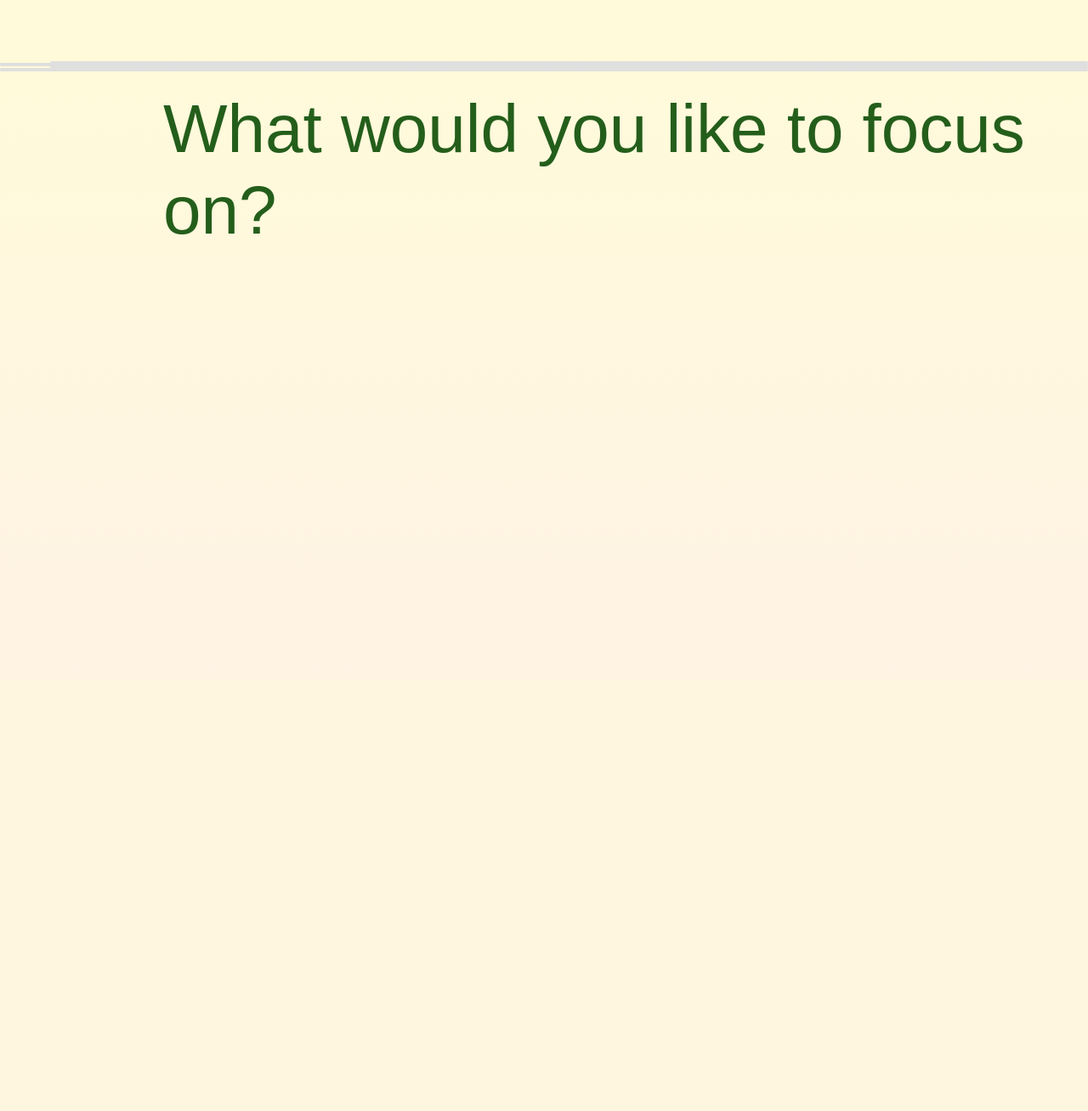
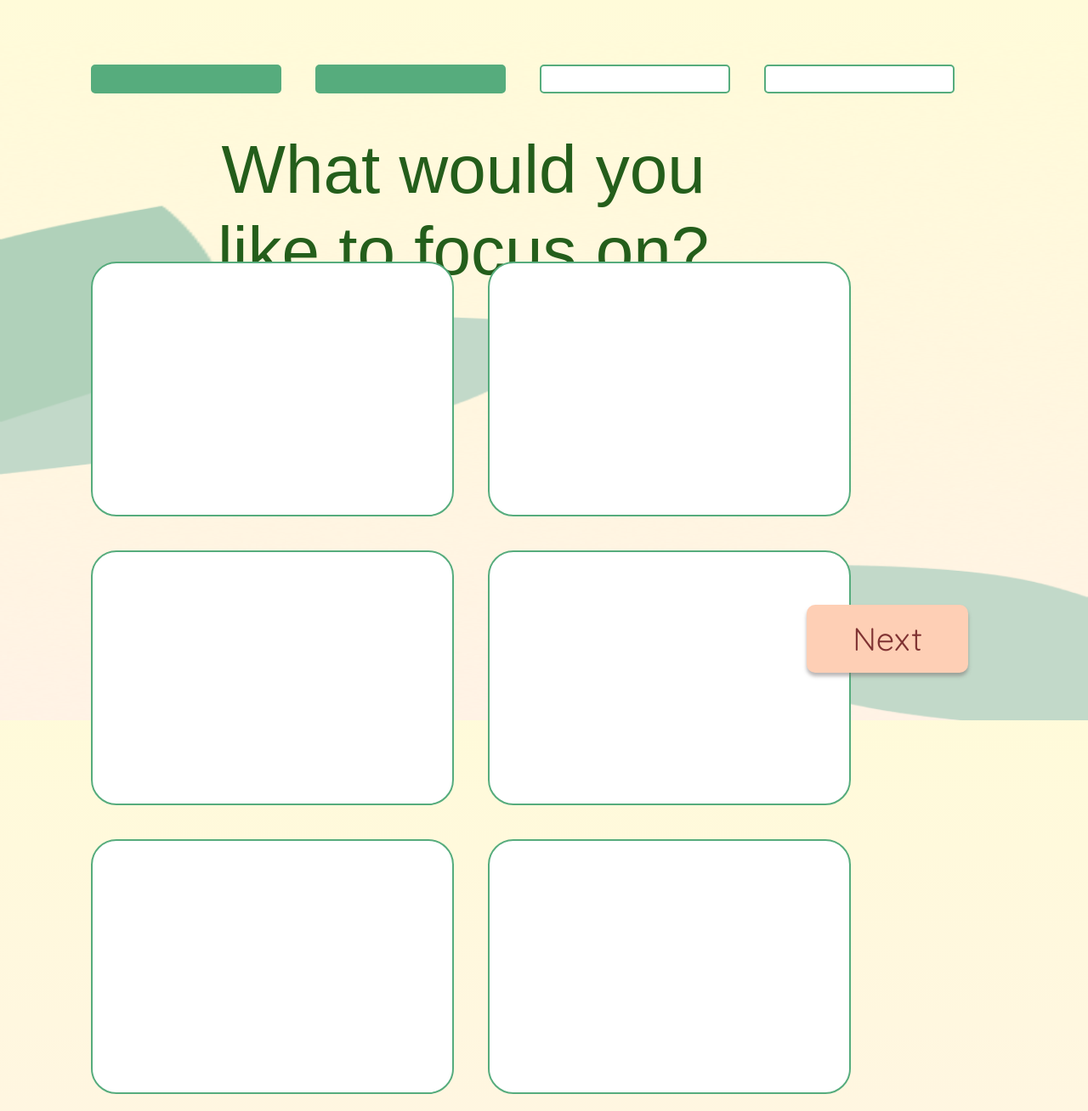
Before and after one commit to clairetyang/habit-planter, a Django app: page /habit_planter/survey_focus in a window 1280 px wide. Shown: the whole page at 85% size. Before the commit the page ends 276 px from the top, so only its background shows below. Run offline with Django 3.2, Linux system fonts and the light colour scheme; some libraries are stand-ins or nearby versions; some web fonts are replaced.

Commit message:
unfinished formatting and cards style_cards

```diff
--- a/habit_planter/static/habit_planter/style.css
+++ b/habit_planter/static/habit_planter/style.css
@@ -84,13 +84,43 @@ h2 {
     border-radius: 10px;
 }
 
+.card-container {
+    position: absolute;
+    top: 30%;
+    width: 100%;
+    text-align: center;
+    max-width: none;
+    max-height: none;
+}
+.focus-row {
+    position: relative;
+    width: 80%;
+}
+.col-5 {
+    height: 300px;
+    padding: 20px;
+    margin: 20px;
+    width: 25%;
+    border-radius: 30px;
+    background-color: white;
+    border: 2px solid #56AC7D;
+}
+
+/* .focus-cards {
+    position: absolute;
+    width: 90%;
+    top: 30%;
+    left: 5%;
+} */
+
 /* .card {
+    position: relative;
     background-color: white;
     margin-left: 3%;
     float: left;
     width: 28%;
     margin-bottom: 100px;
-    height: 430px;
+    height: 300px;
     padding: 20px 20px 7px 20px;
     border-radius: 30px;
     margin-bottom: 60px;
--- a/habit_planter/templates/habit_planter/survey_focus.html
+++ b/habit_planter/templates/habit_planter/survey_focus.html
@@ -16,21 +16,47 @@
 
 <body>
     <br /><br />
-    <h1> What would you like to focus on? </h1>
-    <div>
-        <br />
-        <div class="card" style="margin-left:4.6%">
+    <div class="container">
+        <img class="background" src="{% static 'habit_planter/images/survey_focus_bg.png' %}">
+        <div class="row">
+            <div class="survey-progress col-3"></div>
+            <div class="survey-progress col-3"></div>
+            <div class="col-3"></div>
+            <div class="col-3"></div>
         </div>
-        <div class="card">
+        <h1 style="left:20%;"> What would you<br>like to focus on? </h1>
+
+        <div class="card-container">
+            <div class="focus-row row">
+                <div class="col-5"></div>
+                <div class="col-5"></div>
+            </div>
+            <div class="focus-row row">
+                <div class="col-5"></div>
+                <div class="col-5"></div>
+            </div>
+            <div class="focus-row row">
+                <div class="col-5"></div>
+                <div class="col-5"></div>
+            </div>
         </div>
-        <div class="card">
-        </div>
-        <div class="card" style="margin-left:4.6%">
-        </div>
-        <div class="card">
-        </div>
-        <div class="card">
-        </div>
+
+        <!-- <div class="focus-cards">
+            <br />
+            <div class="card"> Physical<br>Health</div>
+            <div class="card"></div>
+            <div class="card"></div>
+            <div class="card"></div>
+            <div class="card"></div>
+            <div class="card"></div>
+        </div> -->
+
+        <a href="{% url 'survey_goal' %}">
+            <button class="btn next-btn" type="submit" value="submit">Next</button>
+        </a>
+    </div>
+
+
 
 </body>
 
```
Also changed, not shown: habit_planter/static/habit_planter/images/survey_focus_bg.png (added).
